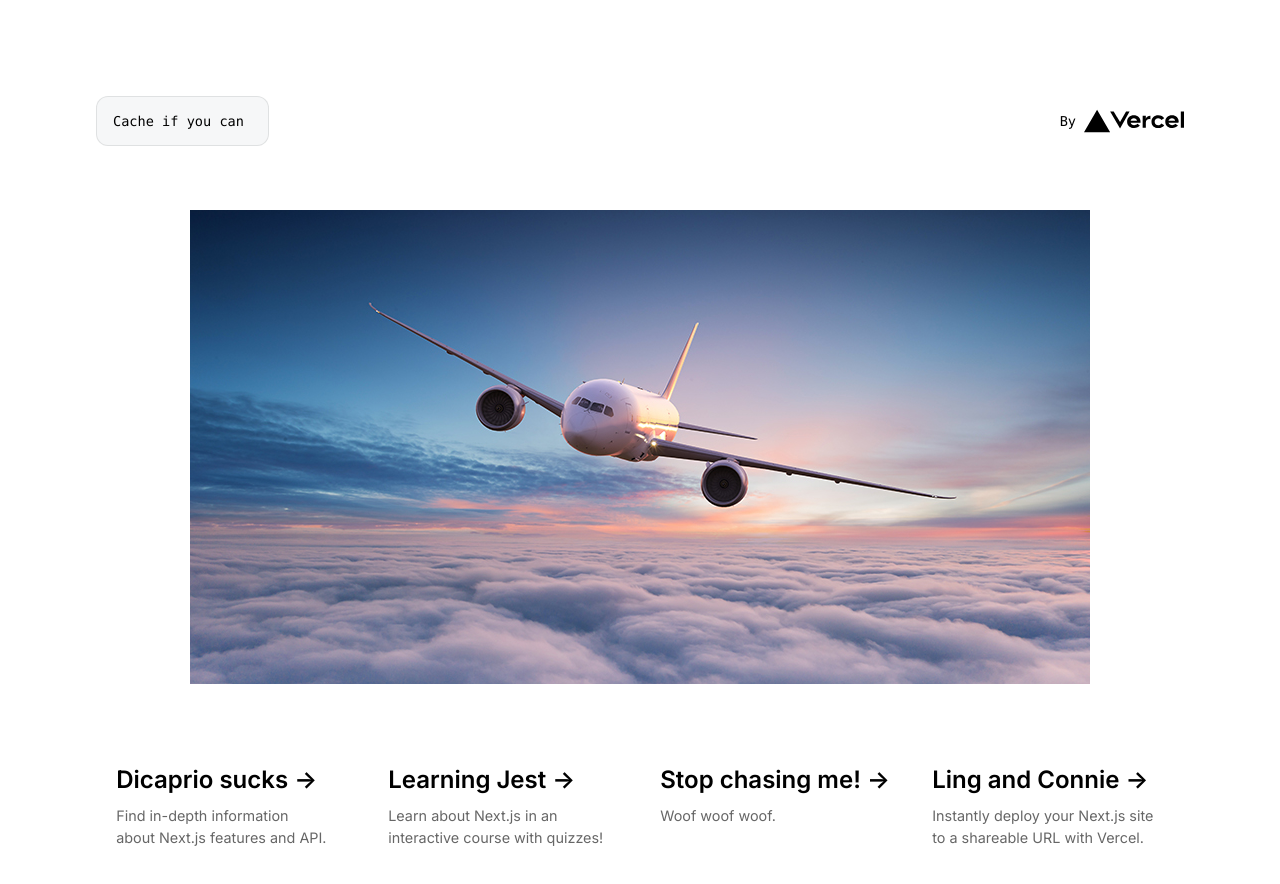
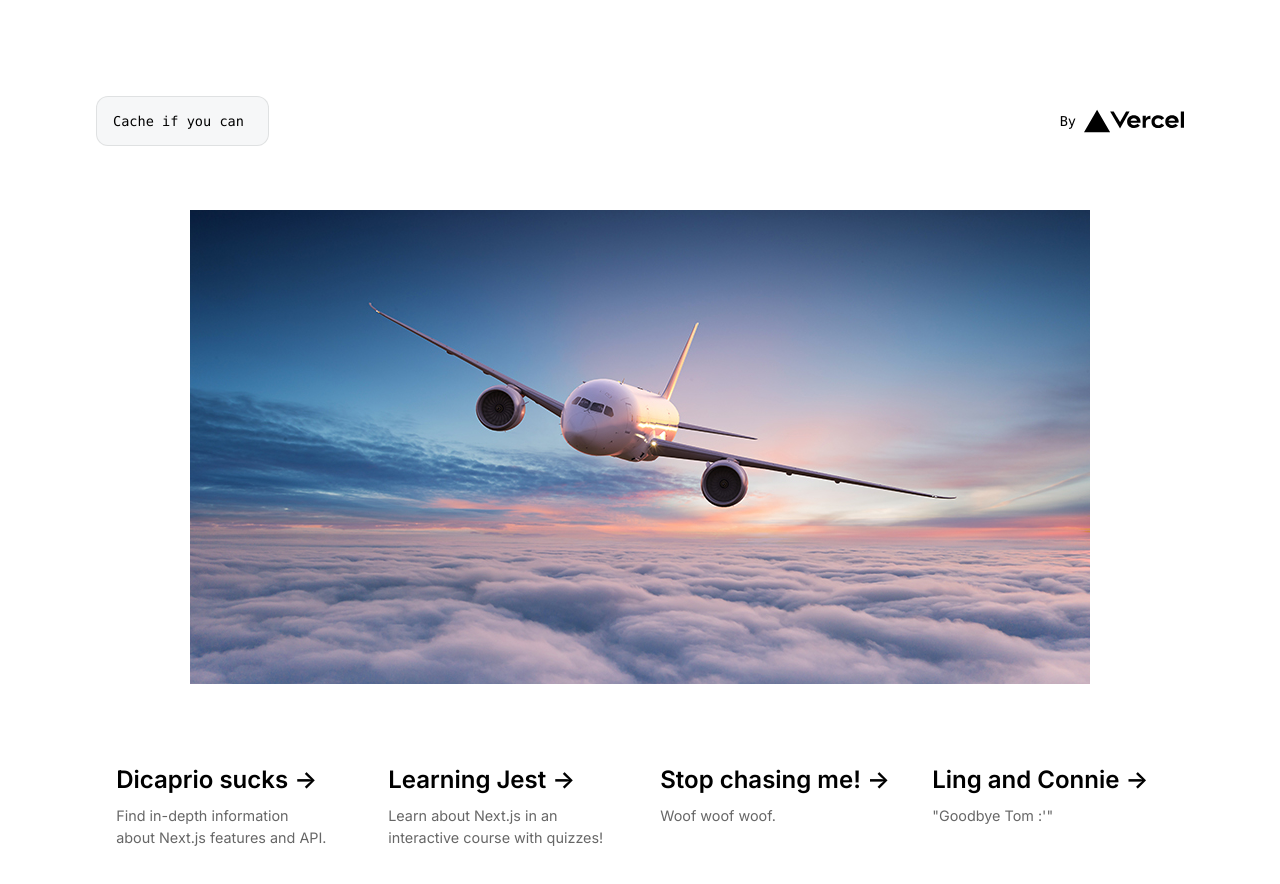
Before and after one commit to Tyriol/containerise-challenge-cache-me-if-you-can, a Next.js app: page / in a window 1280 px wide. Shown: the top 884 px of the page. Built offline with nearby package versions, Linux system fonts and the light colour scheme.

Commit message:
naughty dev

```diff
--- a/app/page.js
+++ b/app/page.js
@@ -76,7 +76,7 @@ export default function Home() {
         >
           <Title titleText="Ling and Connie" />
           <p>
-            Instantly deploy your Next.js site to a shareable URL with Vercel.
+            "Goodbye Tom :'"
           </p>
         </a>
       </div>
```
